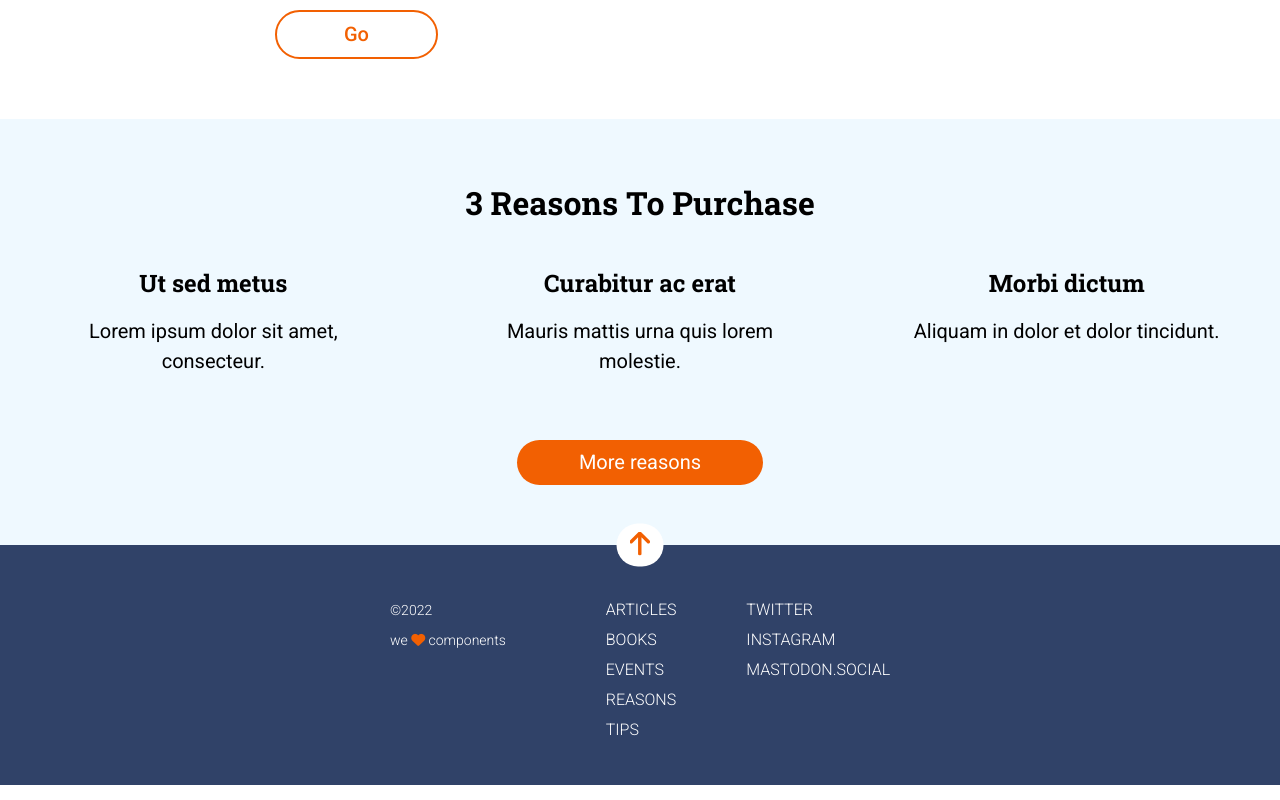
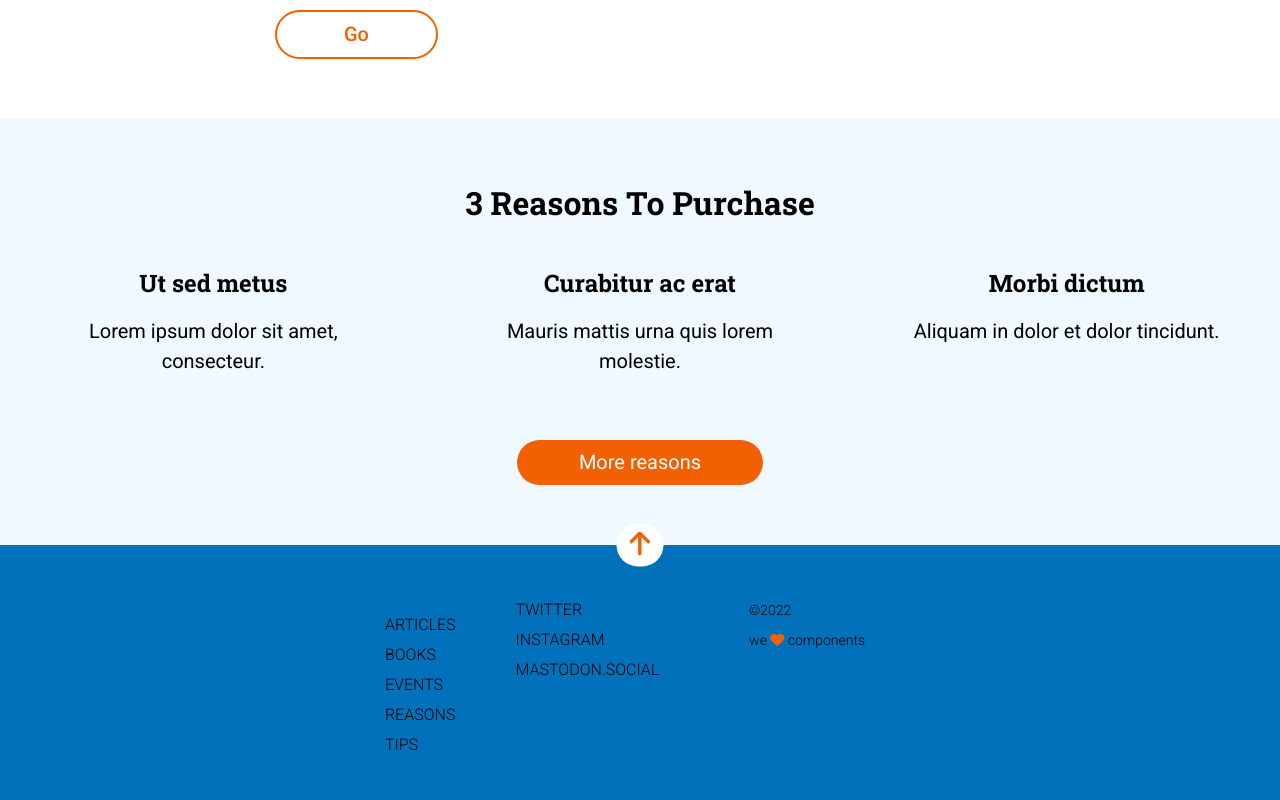
Before and after one commit to Adalab/modulo-1-evaluacion-final-ElenaRentero, a website: page docs/index.html in a window 1280 px wide. Shown: the part 1049-1849 px from the top of the page. Drawn offline with nearby package versions, Linux system fonts and the light colour scheme; files that its build step writes are made by us from their sources.

Commit message:
changes from personal interview

```diff
--- a/src/scss/layout/_footer.scss
+++ b/src/scss/layout/_footer.scss
@@ -1,6 +1,6 @@
 *.footer {
   text-align: center;
-  background-color: $backgroundFooter;
+  background-color: $colormenu;
   &__button {
     padding: 08px 13px 08px 13px;
     border-radius: 40px;
@@ -21,7 +21,7 @@
     flex-direction: column;
     align-items: center;
     text-align: center;
-    color: $colorTitle;
+    color: $colorSubtitle;
     font-size: 16px;
 
     @media all and (min-width: 768px) {
@@ -39,27 +39,34 @@
     }
 
     .articles {
-      padding-top: 30px;
-
       @media all and (min-width: 768px) {
-        order: 1;
+        order: 3;
         padding-top: 0;
       }
     }
 
     .components {
       @media all and (min-width: 768px) {
-        order: 2;
         font-size: 14px;
         margin: 30px 30px 0 0px;
       }
+
+    }
+
+      .media {
+        @media all and (min-width: 768px) {
+          order: 2;
+          font-size: 14px;
+          margin: 30px 30px 0 0px;
+        }
+
     }
 
     &__nav {
-      margin-top: 30px;
+      margin-top: 45px;
       &--list {
         @include title(
-          $colorTitle,
+          $colorSubtitle,
           16px,
           300,
           $lineHeight,
@@ -84,7 +91,15 @@
           .fa-heart {
             color: $colorButton;
           }
+
+          .fa-heart+span {
+            color: $colorButton;
+          }
         }
+
+        /*.components{
+          color: $colorButton;
+        }*/
       }
     }
   }
```
Also changed, not shown: src/html/partials/footer.html (+1 -1 lines).
